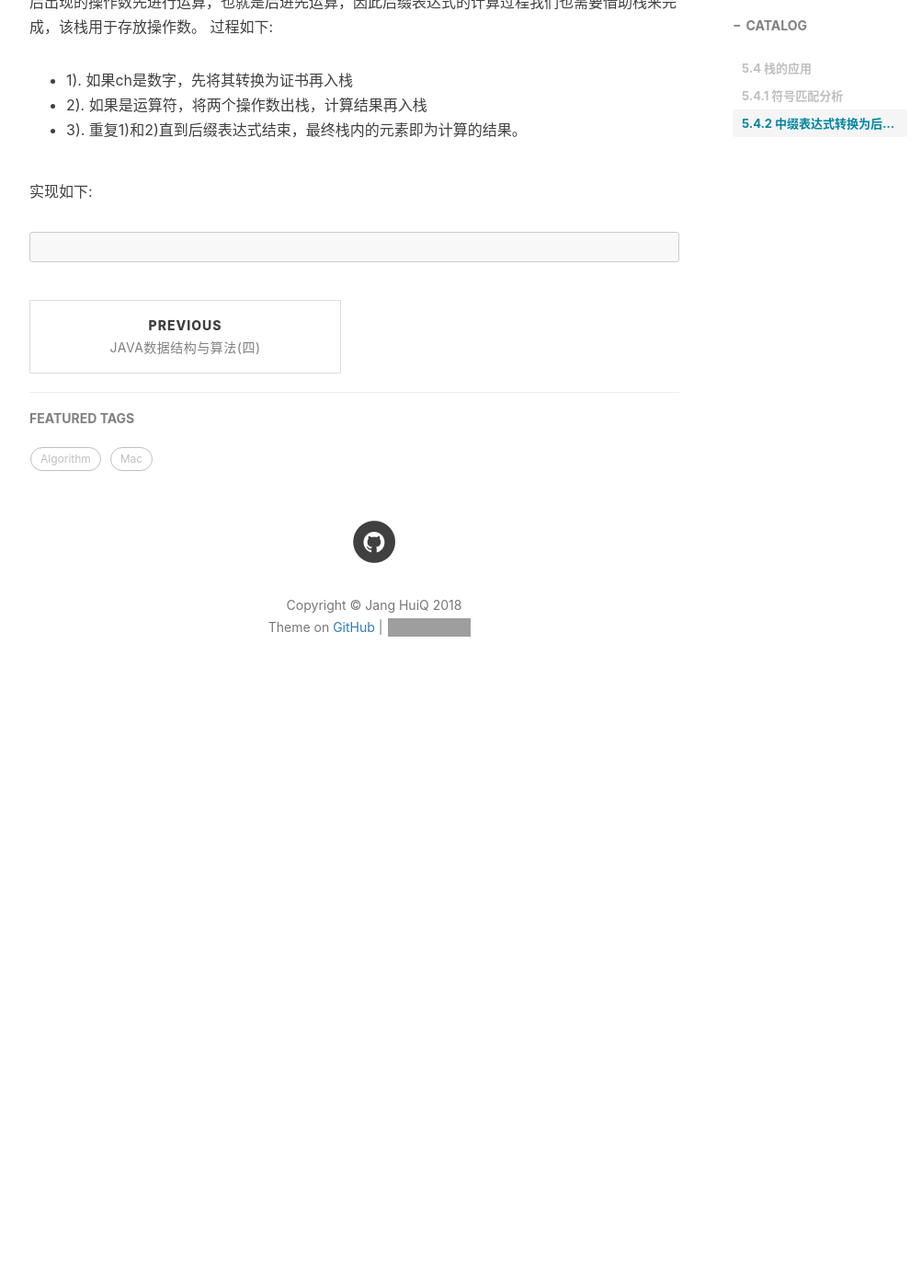
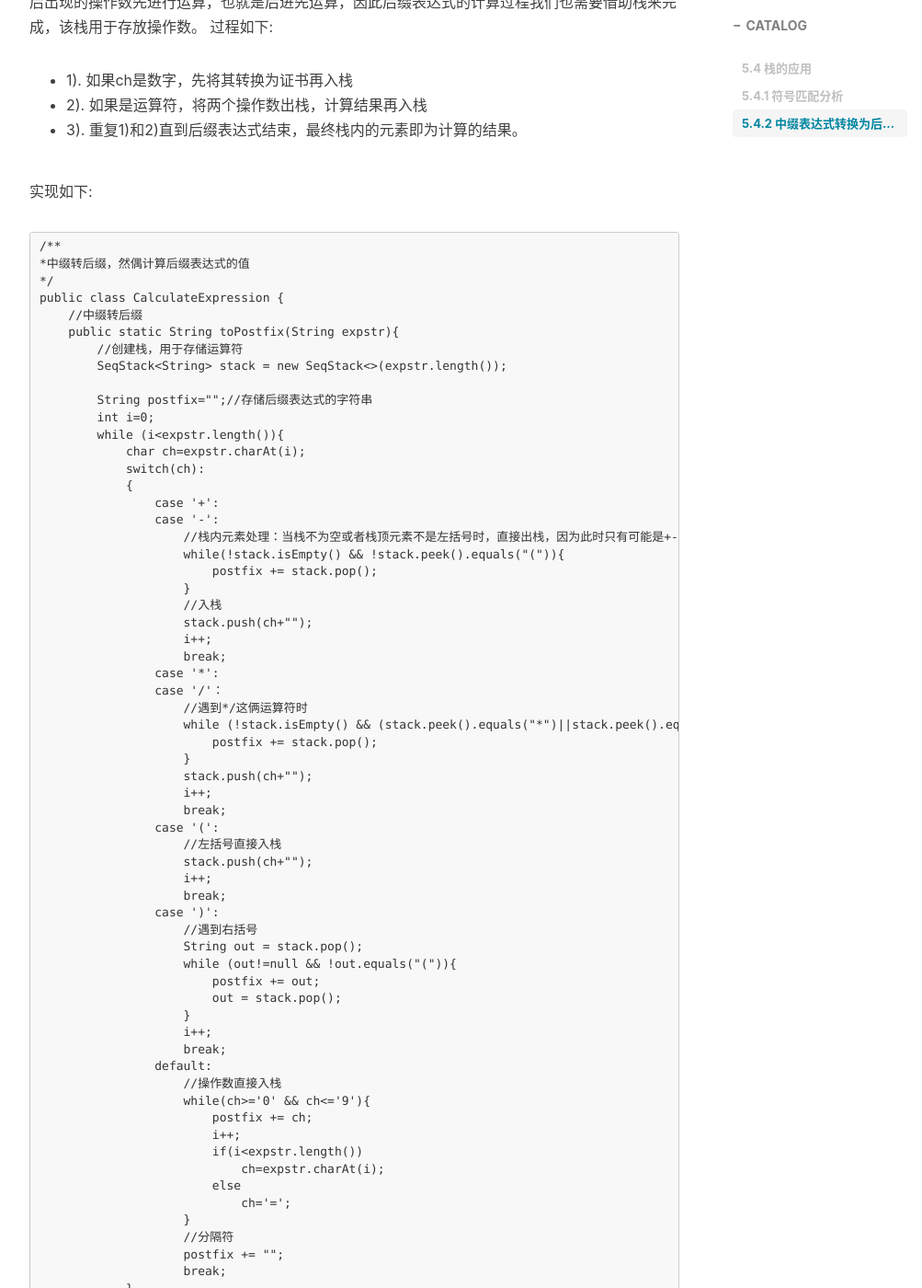
Before and after one commit to jangzc/jangzc.github.io, a Jekyll site: the page built from _posts/2018-08-06-栈(Stack)的应用.md, in a window 1280 px wide and 1400 px high, scrolled down 3303 px. Shown: the whole window at 92% size, without its empty margins (233-1236 px from the left). Built offline with Jekyll 4.4.1, drawn with Linux system fonts in a browser that asks for light colours; nearby versions of some CDN libraries; comment, search, counter and statistics services are not loaded; before the commit the page ends 4089 px from its top, so only the background shows below that; some of the changed text lies outside the part shown; grey boxes are pictures that could not be loaded.

Commit message:
Update 2018-08-06-栈(Stack)的应用.md

````diff
--- a/_posts/2018-08-06-栈(Stack)的应用.md
+++ b/_posts/2018-08-06-栈(Stack)的应用.md
@@ -98,5 +98,111 @@ public class CheckExpression {
 
 实现如下:
 ```
+/**
+*中缀转后缀，然偶计算后缀表达式的值
+*/
+public class CalculateExpression {
+    //中缀转后缀
+    public static String toPostfix(String expstr){
+        //创建栈，用于存储运算符
+        SeqStack<String> stack = new SeqStack<>(expstr.length());
 
+        String postfix="";//存储后缀表达式的字符串
+        int i=0;
+        while (i<expstr.length()){
+            char ch=expstr.charAt(i);
+            switch(ch):
+            {
+                case '+':
+                case '-':
+                    //栈内元素处理：当栈不为空或者栈顶元素不是左括号时，直接出栈，因为此时只有可能是+-*/
+                    while(!stack.isEmpty() && !stack.peek().equals("(")){
+                        postfix += stack.pop();
+                    }
+                    //入栈
+                    stack.push(ch+"");
+                    i++;
+                    break;
+                case '*':
+                case '/'：
+                    //遇到*/这俩运算符时
+                    while (!stack.isEmpty() && (stack.peek().equals("*")||stack.peek().equals("/"))){
+                        postfix += stack.pop();
+                    }
+                    stack.push(ch+"");
+                    i++;
+                    break;
+                case '(':
+                    //左括号直接入栈
+                    stack.push(ch+"");
+                    i++;
+                    break;
+                case ')':
+                    //遇到右括号
+                    String out = stack.pop();
+                    while (out!=null && !out.equals("(")){
+                        postfix += out;
+                        out = stack.pop();
+                    }
+                    i++;
+                    break;
+                default:
+                    //操作数直接入栈
+                    while(ch>='0' && ch<='9'){
+                        postfix += ch;
+                        i++;
+                        if(i<expstr.length())
+                            ch=expstr.charAt(i);
+                        else
+                            ch='=';
+                    }
+                    //分隔符
+                    postfix += "";
+                    break;
+            }
+        }
+        //最后把所有运算符出栈
+        while (!stack.isEmpty())
+            postfix += stack.pop();
+        return postfix;
+    }
+
+    //计算后缀表达式的值
+    public static int calculatePostfixValue(String postfix){
+        //栈用于存储操作数，协助运算
+        LinkedStack<Integer> stack = new LinkedStack<>();
+
+        int i=0, result=0;
+
+        while(i<postfix.length()){
+            char ch=postfix.charAt(i);
+            if(ch>='0' && ch<='9'){
+                result=0;
+                while(ch!=' '){
+                    //将整数字符串转为整数值ch=90
+                    result = result * 10 + Integar.parseInt(ch+"");
+                    i++;
+                    ch = postfix.charAt(i);
+                }
+                i++;
+                stack.push(result);//操作数入栈
+            }else{
+                //ch是运算符，出栈栈顶的前两个元素
+                int y = stack.pop();
+                int x = stack.pop();
+                switch (ch){
+                    case '+': result = y + x; break;
+                    case '-': result = x -y; break;
+                    case '*': result = x*y; break;
+                    case '/': result = x/y; break;
+                }
+                //将运算结果入账
+                stack.push(result);
+                i++;
+            }
+        }
+        //将最后的结果出栈并返回
+        return stack.pop();
+    }
+}
 ```
````
